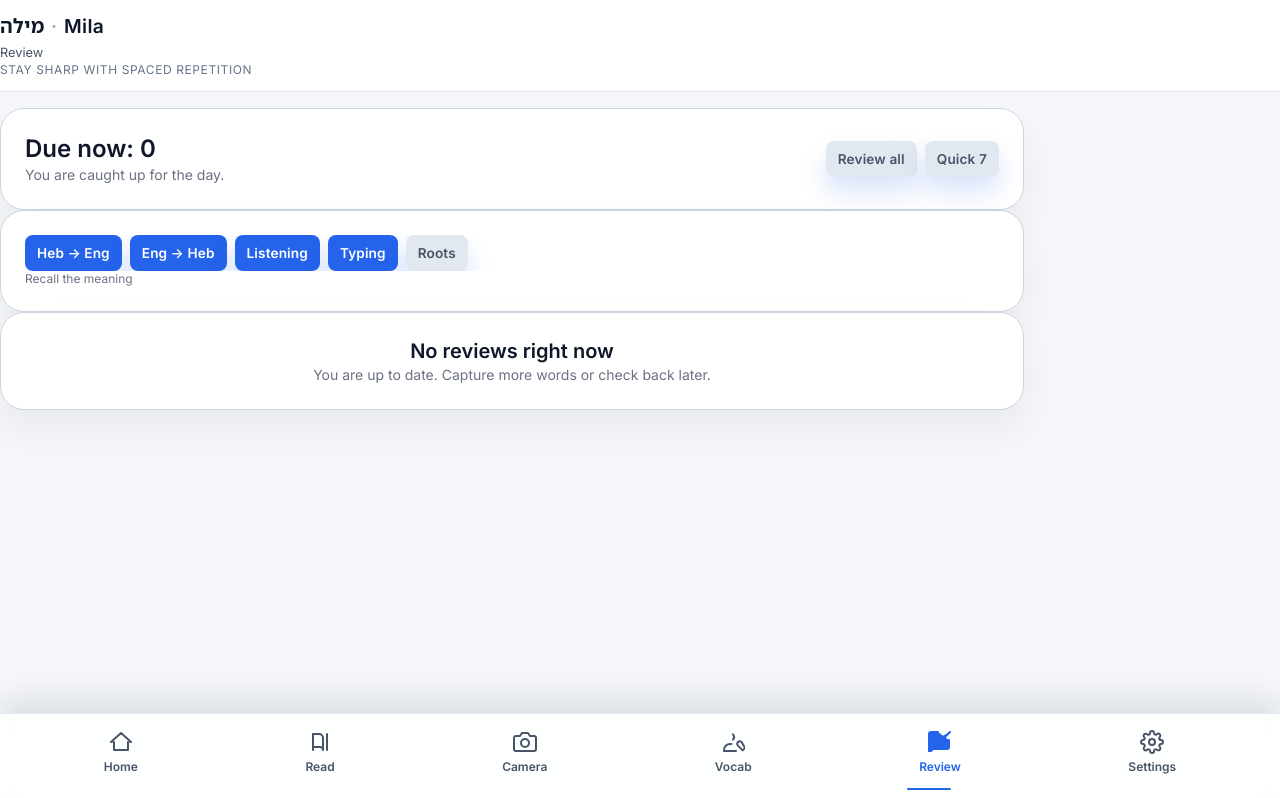
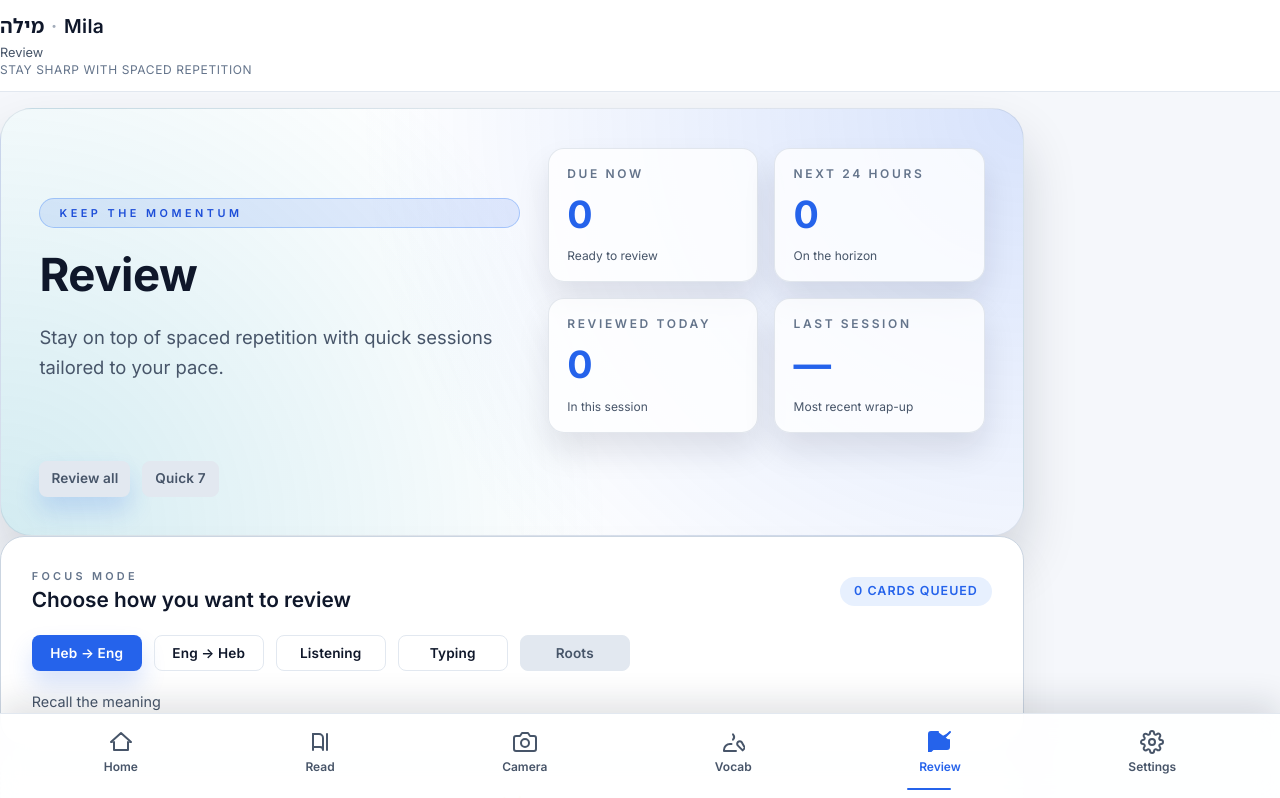
Before and after one commit to michaperki/mila, a React (Vite) app in the folder apps/web/: page /review in a window 1280 px wide. Shown: the top 798 px of the page. Built offline with nearby package versions, Linux system fonts and the light colour scheme.

Commit message:
style: refresh review page ui

```diff
--- a/apps/web/src/app.css
+++ b/apps/web/src/app.css
@@ -1269,6 +1269,388 @@ a:focus-visible,
   box-shadow: none;
 }
 
+.review-hero {
+  display: grid;
+  gap: 1.75rem;
+  padding: clamp(1.9rem, 3vw, 2.6rem);
+  border-radius: 2rem;
+  background: radial-gradient(circle at top right, rgba(37, 99, 235, 0.18), transparent 60%),
+    radial-gradient(circle at bottom left, rgba(8, 145, 178, 0.18), transparent 55%),
+    var(--card-background-color);
+  border: 1px solid rgba(148, 163, 184, 0.25);
+  box-shadow: 0 30px 54px rgba(15, 23, 42, 0.16);
+}
+
+@media (min-width: 768px) {
+  .review-hero {
+    grid-template-columns: minmax(0, 1.1fr) minmax(0, 1fr);
+    align-items: center;
+  }
+
+  .review-hero__actions {
+    justify-content: flex-end;
+  }
+}
+
+.review-hero__intro {
+  display: grid;
+  gap: 0.85rem;
+}
+
+.review-hero__eyebrow {
+  display: inline-flex;
+  align-items: center;
+  gap: 0.5rem;
+  border-radius: 999px;
+  border: 1px solid rgba(59, 130, 246, 0.35);
+  background: rgba(37, 99, 235, 0.12);
+  padding: 0.35rem 1.2rem;
+  font-size: 0.68rem;
+  font-weight: 600;
+  letter-spacing: 0.32em;
+  text-transform: uppercase;
+  color: var(--primary-light-color);
+}
+
+.review-hero__title {
+  font-size: clamp(2rem, 3.6vw, 2.85rem);
+  font-weight: 700;
+  color: var(--text-color);
+  letter-spacing: -0.01em;
+}
+
+.review-hero__subtitle {
+  font-size: clamp(1rem, 1.6vw, 1.15rem);
+  color: var(--text-light-color);
+  line-height: 1.6;
+  max-width: 46rem;
+}
+
+.review-hero__stats {
+  display: grid;
+  gap: 1rem;
+}
+
+@media (min-width: 640px) {
+  .review-hero__stats {
+    grid-template-columns: repeat(2, minmax(0, 1fr));
+  }
+}
+
+.review-hero__metric {
+  display: grid;
+  gap: 0.25rem;
+  padding: 1rem 1.15rem;
+  border-radius: var(--radius-lg);
+  background: rgba(255, 255, 255, 0.78);
+  border: 1px solid rgba(148, 163, 184, 0.25);
+  box-shadow: 0 18px 32px rgba(15, 23, 42, 0.1);
+}
+
+.review-hero__metric span {
+  font-size: 0.75rem;
+  text-transform: uppercase;
+  letter-spacing: 0.22em;
+  font-weight: 600;
+  color: var(--text-muted-color);
+}
+
+.review-hero__metric strong {
+  font-size: clamp(1.8rem, 3vw, 2.35rem);
+  font-weight: 700;
+  color: var(--primary-color);
+}
+
+.review-hero__metric small {
+  font-size: 0.75rem;
+  color: var(--text-light-color);
+}
+
+.review-hero__actions {
+  display: flex;
+  flex-wrap: wrap;
+  gap: 0.75rem;
+  justify-content: flex-start;
+}
+
+.review-modes {
+  display: grid;
+  gap: 1.25rem;
+  padding: clamp(1.5rem, 2.4vw, 2rem);
+}
+
+.review-modes__header {
+  display: flex;
+  flex-direction: column;
+  gap: 0.75rem;
+}
+
+@media (min-width: 640px) {
+  .review-modes__header {
+    flex-direction: row;
+    align-items: center;
+    justify-content: space-between;
+  }
+}
+
+.review-modes__eyebrow {
+  font-size: 0.68rem;
+  text-transform: uppercase;
+  letter-spacing: 0.3em;
+  font-weight: 600;
+  color: var(--text-muted-color);
+}
+
+.review-modes__title {
+  font-size: 1.3rem;
+  font-weight: 600;
+  color: var(--text-color);
+}
+
+.review-modes__pill {
+  display: inline-flex;
+  align-items: center;
+  gap: 0.4rem;
+  padding: 0.35rem 0.9rem;
+  border-radius: 999px;
+  font-size: 0.78rem;
+  font-weight: 600;
+  letter-spacing: 0.08em;
+  text-transform: uppercase;
+  background: rgba(59, 130, 246, 0.12);
+  color: var(--primary-color);
+}
+
+.review-modes__options {
+  display: flex;
+  flex-wrap: wrap;
+  gap: 0.75rem;
+}
+
+.review-modes__button {
+  min-width: 110px;
+}
+
+.review-modes__hint {
+  font-size: 0.9rem;
+  color: var(--text-light-color);
+}
+
+.review-empty {
+  display: grid;
+  gap: 1rem;
+  align-items: center;
+  justify-items: center;
+  text-align: center;
+  padding: clamp(2rem, 3.2vw, 2.8rem);
+  border-radius: 1.75rem;
+  border: 1px dashed rgba(148, 163, 184, 0.3);
+  background: rgba(248, 250, 252, 0.88);
+}
+
+.review-empty__icon {
+  font-size: 2.8rem;
+}
+
+.review-empty__title {
+  font-size: 1.35rem;
+  font-weight: 600;
+  color: var(--text-color);
+}
+
+.review-empty__subtitle {
+  font-size: 0.95rem;
+  color: var(--text-light-color);
+  max-width: 34rem;
+  line-height: 1.6;
+}
+
+.review-session {
+  display: grid;
+  gap: 1.5rem;
+}
+
+@media (min-width: 768px) {
+  .review-session {
+    grid-template-columns: minmax(0, 1fr) minmax(0, 1fr);
+  }
+}
+
+.review-card {
+  display: grid;
+  gap: 1.35rem;
+  padding: clamp(1.6rem, 2.5vw, 2.1rem);
+  border-radius: 1.75rem;
+  border: 1px solid rgba(148, 163, 184, 0.25);
+  background: radial-gradient(circle at top right, rgba(59, 130, 246, 0.18), transparent 60%),
+    radial-gradient(circle at bottom left, rgba(168, 85, 247, 0.12), transparent 55%),
+    var(--card-background-color);
+  box-shadow: 0 26px 48px rgba(59, 130, 246, 0.12);
+}
+
+.review-card__header {
+  display: flex;
+  align-items: center;
+  justify-content: space-between;
+  gap: 1rem;
+  font-size: 0.85rem;
+  color: var(--text-light-color);
+}
+
+.review-card__body {
+  display: grid;
+  gap: 1rem;
+  justify-items: center;
+  text-align: center;
+}
+
+.review-card__prompt {
+  font-family: var(--font-hebrew);
+  font-size: clamp(2rem, 3.6vw, 2.6rem);
+  font-weight: 700;
+  color: var(--text-color);
+  letter-spacing: 0.04em;
+}
+
+.review-card__prompt--ltr {
+  font-family: var(--font-sans);
+  text-align: left;
+  width: 100%;
+}
+
+.review-input {
+  width: min(100%, 320px);
+  border-radius: 1rem;
+  border: 1px solid rgba(148, 163, 184, 0.35);
+  background: rgba(255, 255, 255, 0.92);
+  padding: 0.85rem 1rem;
+  font-size: 1rem;
+  text-align: center;
+  transition: border-color var(--transition-fast), box-shadow var(--transition-fast), background-color var(--transition-fast);
+}
+
+.review-input:focus {
+  outline: none;
+  border-color: rgba(59, 130, 246, 0.55);
+  box-shadow: 0 0 0 4px rgba(59, 130, 246, 0.14);
+  background: #ffffff;
+}
+
+.review-card__audio {
+  box-shadow: none;
+}
+
+.review-card__footer {
+  display: flex;
+  justify-content: center;
+}
+
+.review-ratings {
+  display: grid;
+  gap: 1.25rem;
+  padding: clamp(1.6rem, 2.5vw, 2rem);
+}
+
+.review-ratings__header {
+  display: flex;
+  flex-direction: column;
+  gap: 0.75rem;
+}
+
+@media (min-width: 640px) {
+  .review-ratings__header {
+    flex-direction: row;
+    align-items: center;
+    justify-content: space-between;
+  }
+}
+
+.review-ratings__eyebrow {
+  font-size: 0.68rem;
+  text-transform: uppercase;
+  letter-spacing: 0.3em;
+  font-weight: 600;
+  color: var(--text-muted-color);
+}
+
+.review-ratings__title {
+  font-size: 1.25rem;
+  font-weight: 600;
+  color: var(--text-color);
+}
+
+.review-ratings__count {
+  display: inline-flex;
+  align-items: center;
+  gap: 0.3rem;
+  padding: 0.35rem 0.85rem;
+  border-radius: 999px;
+  background: rgba(14, 165, 233, 0.12);
+  color: rgba(14, 116, 144, 1);
+  font-size: 0.78rem;
+  font-weight: 600;
+  letter-spacing: 0.08em;
+  text-transform: uppercase;
+}
+
+.review-ratings__grid {
+  display: grid;
+  gap: 0.9rem;
+}
+
+@media (min-width: 640px) {
+  .review-ratings__grid {
+    grid-template-columns: repeat(2, minmax(0, 1fr));
+  }
+}
+
+.review-rating {
+  display: grid;
+  align-content: center;
+  gap: 0.35rem;
+  padding: 1rem 1.1rem;
+  border-radius: var(--radius-md);
+  text-align: left;
+  border: 1px solid transparent;
+  transition: transform var(--transition-fast), box-shadow var(--transition-fast), border-color var(--transition-fast);
+}
+
+.review-rating:hover {
+  transform: translateY(-1px);
+  box-shadow: 0 16px 28px rgba(15, 23, 42, 0.12);
+}
+
+.review-rating__label {
+  font-size: 1rem;
+  font-weight: 600;
+  color: var(--text-color);
+}
+
+.review-rating__helper {
+  font-size: 0.82rem;
+  color: var(--text-light-color);
+}
+
+.review-rating--again {
+  background: rgba(248, 113, 113, 0.18);
+  border-color: rgba(239, 68, 68, 0.35);
+}
+
+.review-rating--hard {
+  background: rgba(253, 186, 116, 0.2);
+  border-color: rgba(251, 146, 60, 0.3);
+}
+
+.review-rating--good {
+  background: rgba(134, 239, 172, 0.2);
+  border-color: rgba(74, 222, 128, 0.32);
+}
+
+.review-rating--easy {
+  background: rgba(147, 197, 253, 0.2);
+  border-color: rgba(96, 165, 250, 0.32);
+}
+
 .camera-screen {
   position: relative;
   min-height: 100vh;
--- a/apps/web/src/routes/Review.tsx
+++ b/apps/web/src/routes/Review.tsx
@@ -6,11 +6,11 @@ import { ReviewCard, ReviewRating } from '../types'
 
 type ReviewMode = 'recall' | 'recognition' | 'listening' | 'typing' | 'root'
 
-const ratingConfig: Array<{ rating: ReviewRating; label: string; helper: string; tone: string }> = [
-  { rating: 1, label: 'Again', helper: 'Forgot', tone: 'bg-red-100 text-red-700' },
-  { rating: 2, label: 'Hard', helper: 'Barely', tone: 'bg-amber-100 text-amber-700' },
-  { rating: 3, label: 'Good', helper: 'Remembered', tone: 'bg-emerald-100 text-emerald-700' },
-  { rating: 4, label: 'Easy', helper: 'Too simple', tone: 'bg-blue-100 text-blue-700' },
+const ratingConfig: Array<{ rating: ReviewRating; label: string; helper: string; tone: 'again' | 'hard' | 'good' | 'easy' }> = [
+  { rating: 1, label: 'Again', helper: 'Forgot', tone: 'again' },
+  { rating: 2, label: 'Hard', helper: 'Barely', tone: 'hard' },
+  { rating: 3, label: 'Good', helper: 'Remembered', tone: 'good' },
+  { rating: 4, label: 'Easy', helper: 'Too simple', tone: 'easy' },
 ]
 
 const modes: Array<{ key: ReviewMode; label: string; description: string }> = [
@@ -84,6 +84,19 @@ function Review() {
   const currentCard: ReviewCard | null = activeCards[currentIndex] ?? null
 
   const speechSupported = typeof window !== 'undefined' && 'speechSynthesis' in window
+
+  const lastSessionLabel = useMemo(() => {
+    if (!lastSessionAt) return '—'
+    const diffMs = Date.now() - lastSessionAt
+    const minutes = Math.floor(diffMs / 60000)
+    if (minutes < 1) return 'just now'
+    if (minutes < 60) return `${minutes}m ago`
+    const hours = Math.floor(minutes / 60)
+    if (hours < 24) return `${hours}h ago`
+    const days = Math.floor(hours / 24)
+    if (days < 7) return `${days}d ago`
+    return new Date(lastSessionAt).toLocaleDateString()
+  }, [lastSessionAt])
 
   useEffect(() => {
     if (activeCards.length > 0 && sessionStartRef.current === null) {
@@ -159,32 +172,67 @@ function Review() {
     window.speechSynthesis.speak(utterance)
   }
 
+  const promptIsHebrew = currentCard
+    ? (() => {
+        switch (mode) {
+          case 'recognition':
+            return !isFront
+          case 'root':
+            return isFront
+          case 'typing':
+            return true
+          default:
+            return isFront
+        }
+      })()
+    : true
+
   return (
     <>
       <TopNavBar current="review" title="Review" subtitle="Stay sharp with spaced repetition" />
-      <main className="mx-auto w-full max-w-5xl px-4 py-6 pb-24 space-y-5 sm:px-6">
-        <section className="card flex flex-col gap-3 sm:flex-row sm:items-center sm:justify-between">
-          <div>
-            <h1 className="text-2xl font-semibold">Due now: {dueCards.length}</h1>
-            <p className="text-sm text-gray-500">
-              {upcomingIn24 > 0 ? `${upcomingIn24} more arriving in the next 24h` : 'You are caught up for the day.'}
+      <main className="mx-auto w-full max-w-5xl px-4 pb-24 pt-8 space-y-8 sm:px-6">
+        <section className="review-hero">
+          <div className="review-hero__intro">
+            <span className="review-hero__eyebrow">Keep the momentum</span>
+            <h1 className="review-hero__title">Review</h1>
+            <p className="review-hero__subtitle">
+              Stay on top of spaced repetition with quick sessions tailored to your pace.
             </p>
-            {lastSessionAt && (
-              <p className="text-xs text-gray-400 mt-1">
-                Last session: {new Date(lastSessionAt).toLocaleString()}
-              </p>
-            )}
           </div>
-          <div className="flex gap-2">
+          <div className="review-hero__stats">
+            <div className="review-hero__metric">
+              <span>Due now</span>
+              <strong>{dueCards.length}</strong>
+              <small>Ready to review</small>
+            </div>
+            <div className="review-hero__metric">
+              <span>Next 24 hours</span>
+              <strong>{upcomingIn24}</strong>
+              <small>On the horizon</small>
+            </div>
+            <div className="review-hero__metric">
+              <span>Reviewed today</span>
+              <strong>{answeredCount}</strong>
+              <small>In this session</small>
+            </div>
+            <div className="review-hero__metric">
+              <span>Last session</span>
+              <strong>{lastSessionLabel}</strong>
+              <small>Most recent wrap-up</small>
+            </div>
+          </div>
+          <div className="review-hero__actions">
             <button
-              className={`btn btn-small ${sessionLimit === null ? 'bg-primary text-white' : ''}`}
+              type="button"
+              className={`btn btn-small${sessionLimit === null ? '' : ' btn-outline'}`}
               onClick={() => handleRestart(null)}
               disabled={dueCards.length === 0}
             >
               Review all
             </button>
             <button
-              className={`btn btn-small ${sessionLimit === 7 ? 'bg-primary text-white' : ''}`}
+              type="button"
+              className={`btn btn-small${sessionLimit === 7 ? '' : ' btn-outline'}`}
               onClick={() => handleRestart(7)}
               disabled={dueCards.length === 0}
             >
@@ -193,14 +241,22 @@ function Review() {
           </div>
         </section>
 
-        <section className="card">
-          <div className="flex items-center gap-2 overflow-x-auto pb-1">
+        <section className="review-modes card">
+          <header className="review-modes__header">
+            <div>
+              <p className="review-modes__eyebrow">Focus mode</p>
+              <h2 className="review-modes__title">Choose how you want to review</h2>
+            </div>
+            <span className="review-modes__pill">
+              {activeCards.length} card{activeCards.length === 1 ? '' : 's'} queued
+            </span>
+          </header>
+          <div className="review-modes__options">
             {modes.map((item) => (
               <button
                 key={item.key}
-                className={`btn btn-small whitespace-nowrap ${
-                  mode === item.key ? 'bg-primary text-white' : ''
-                }`}
+                type="button"
+                className={`btn btn-small review-modes__button${mode === item.key ? '' : ' btn-outline'}`}
                 onClick={() => setMode(item.key)}
                 disabled={item.key === 'root' && !currentCard?.root}
               >
@@ -208,43 +264,42 @@ function Review() {
               </button>
             ))}
           </div>
-          <p className="text-xs text-gray-500 mt-2">
-            {modes.find((item) => item.key === mode)?.description}
-          </p>
+          <p className="review-modes__hint">{modes.find((item) => item.key === mode)?.description}</p>
         </section>
 
         {activeCards.length === 0 ? (
-          <section className="card text-center py-12">
-            <h2 className="text-xl font-semibold">
-              {sessionComplete ? 'Nice work!' : 'No reviews right now'}
+          <section className="review-empty card">
+            <div className="review-empty__icon" aria-hidden="true">
+              {sessionComplete ? '🎉' : '✨'}
+            </div>
+            <h2 className="review-empty__title">
+              {sessionComplete ? 'Nice work! All caught up.' : 'Nothing to review right now'}
             </h2>
-            <p className="text-sm text-gray-500 mt-2">
+            <p className="review-empty__subtitle">
               {sessionComplete
-                ? 'Take a breather or add new words from the camera.'
-                : 'You are up to date. Capture more words or check back later.'}
+                ? 'Take a moment to celebrate or capture new words to grow your deck.'
+                : 'You are up to date. Capture more words or check back later for new reviews.'}
             </p>
           </section>
         ) : (
-          <section className="space-y-4">
-            <div className="card review-card h-56 flex flex-col justify-between">
-              <div className="flex items-center justify-between text-sm text-gray-500">
+          <section className="review-session">
+            <article className="review-card">
+              <header className="review-card__header">
                 <span>
                   Card {currentIndex + 1} of {activeCards.length}
                 </span>
                 {currentCard && <span>{formatDueCountdown(currentCard)}</span>}
-              </div>
-              <div className="flex-1 flex flex-col items-center justify-center gap-4">
+              </header>
+              <div className="review-card__body">
                 <p
-                  className={`text-2xl font-semibold ${
-                    mode === 'recognition' && isFront ? 'text-left' : 'text-right'
-                  }`}
-                  dir={mode === 'recognition' && isFront ? 'ltr' : 'rtl'}
+                  className={`review-card__prompt${promptIsHebrew ? '' : ' review-card__prompt--ltr'}`}
+                  dir={promptIsHebrew ? 'rtl' : 'ltr'}
                 >
                   {currentCard ? getPrompt(currentCard, mode, isFront) : ''}
                 </p>
                 {mode === 'typing' && isFront && (
                   <input
-                    className="input text-center"
+                    className="review-input"
                     placeholder="Type your answer"
                     value={typingAnswer}
                     onChange={(event) => setTypingAnswer(event.target.value)}
@@ -252,33 +307,42 @@ function Review() {
                   />
                 )}
                 {mode === 'listening' && (
-                  <button className="btn btn-small" onClick={handlePlayAudio} type="button">
+                  <button className="btn btn-ghost btn-small review-card__audio" onClick={handlePlayAudio} type="button">
                     Play audio
                   </button>
                 )}
               </div>
-              <button className="btn btn-secondary" onClick={handleFlip} type="button">
-                {isFront ? 'Show answer' : 'Hide answer'}
-              </button>
-            </div>
+              <footer className="review-card__footer">
+                <button className="btn btn-secondary btn-small" onClick={handleFlip} type="button">
+                  {isFront ? 'Show answer' : 'Hide answer'}
+                </button>
+              </footer>
+            </article>
 
-            <div className="card flex flex-col gap-3">
-              <p className="text-sm text-gray-500">
-                How did it go? {answeredCount} reviewed this session.
-              </p>
-              <div className="grid grid-cols-2 gap-2 sm:grid-cols-4">
+            <article className="review-ratings card">
+              <header className="review-ratings__header">
+                <div>
+                  <p className="review-ratings__eyebrow">Rate your recall</p>
+                  <h3 className="review-ratings__title">How did that go?</h3>
+                </div>
+                <span className="review-ratings__count">
+                  {answeredCount} reviewed today
+                </span>
+              </header>
+              <div className="review-ratings__grid">
                 {ratingConfig.map(({ rating, label, helper, tone }) => (
                   <button
                     key={rating}
-                    className={`p-3 rounded-lg border text-left ${tone} border-transparent hover:opacity-90`}
+                    type="button"
+                    className={`review-rating review-rating--${tone}`}
                     onClick={() => handleGrade(rating)}
                   >
-                    <p className="text-sm font-semibold">{label}</p>
-                    <p className="text-xs">{helper}</p>
+                    <span className="review-rating__label">{label}</span>
+                    <span className="review-rating__helper">{helper}</span>
                   </button>
                 ))}
               </div>
-            </div>
+            </article>
           </section>
         )}
       </main>
```
